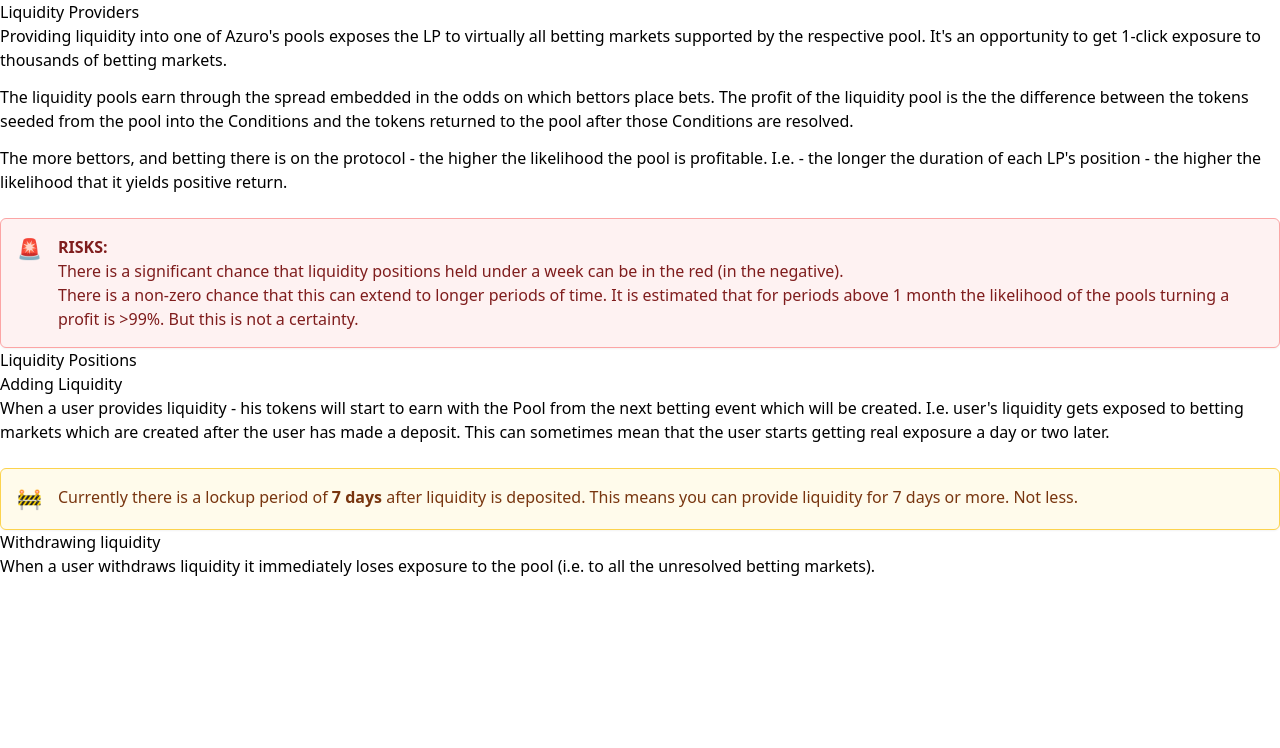
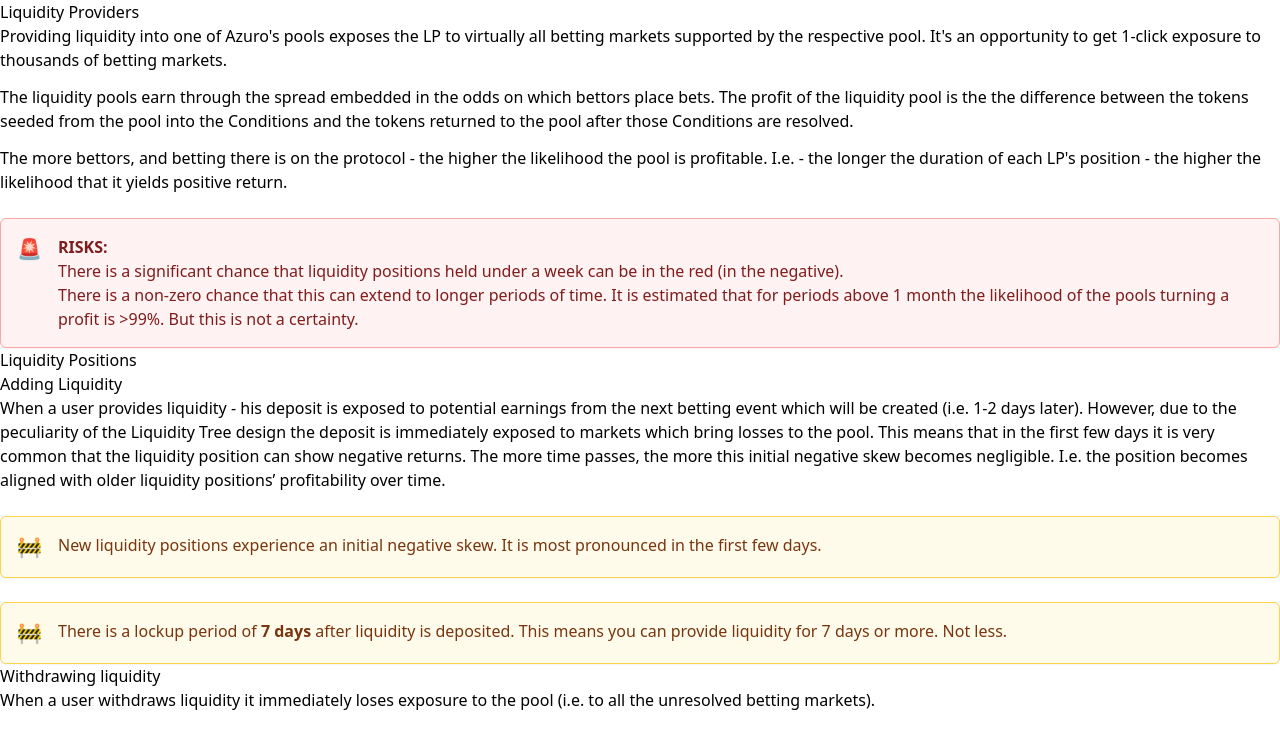
Before and after one commit to Azuro-protocol/gem-docs, a Next.js app: page /concepts/basic/liquidity-providers in a window 1280 px wide. Shown: the top 748 px of the page. Built offline with nearby package versions, Linux system fonts and the light colour scheme.

Commit message:
Update liquidity-providers.mdx
update according to new info from Dan about how liquidity tree works

```diff
--- a/pages/concepts/basic/liquidity-providers.mdx
+++ b/pages/concepts/basic/liquidity-providers.mdx
@@ -23,12 +23,14 @@ I.e. - the longer the duration of each LP's position - the higher the likelihood
 
 ### Adding Liquidity
 
-When a user provides liquidity - his tokens will start to earn with the Pool from the next betting event which will be
-created. I.e. user's liquidity gets exposed to betting markets which are created after the user has made a deposit. This
-can sometimes mean that the user starts getting real exposure a day or two later.
+When a user provides liquidity - his deposit is exposed to potential earnings from the next betting event which will be created (i.e. 1-2 days later). However, due to the peculiarity of the Liquidity Tree design the deposit is immediately exposed to markets which bring losses to the pool. This means that in the first few days it is very common that the liquidity position can show negative returns. The more time passes, the more this initial negative skew becomes negligible. I.e. the position becomes aligned with older liquidity positions’ profitability over time.
 
 <Callout type="warning">
-  Currently there is a lockup period of **7 days** after liquidity is deposited. This means you can provide liquidity for
+  New liquidity positions experience an initial negative skew. It is most pronounced in the first few days.
+</Callout>
+
+<Callout type="warning">
+  There is a lockup period of **7 days** after liquidity is deposited. This means you can provide liquidity for
   7 days or more. Not less.
 </Callout>
 
```
